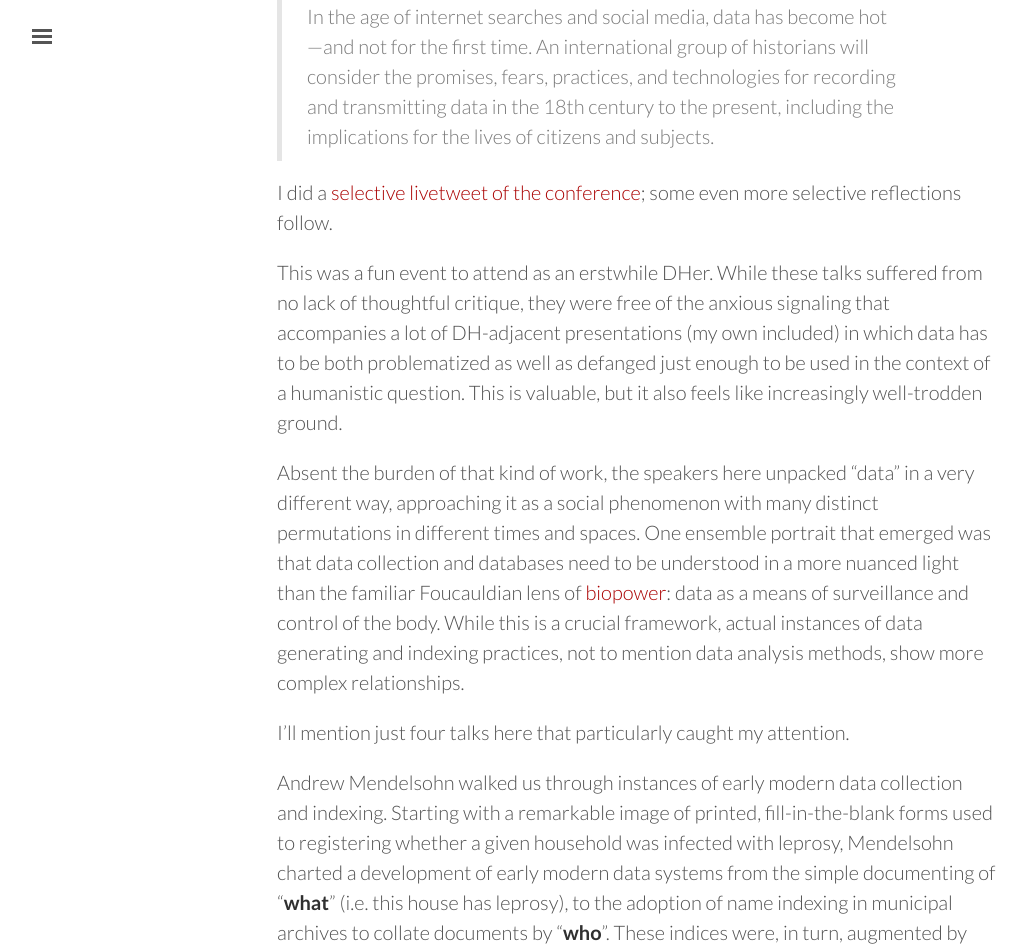
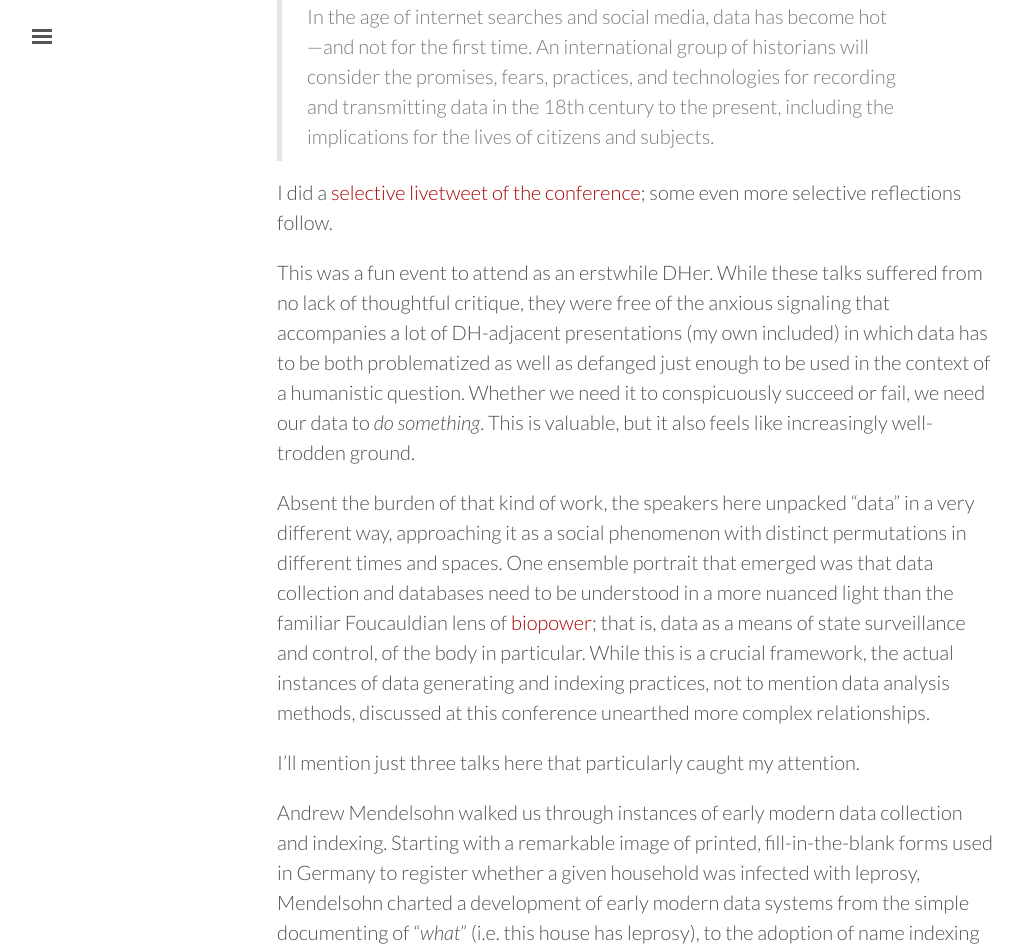
Before and after one commit to mdlincoln/mdlincoln.github.io, a Jekyll site: the page built from _posts/2016-11-23-histories-of-data.md, in a window 1280 px wide and 1400 px high, scrolled down 417 px. Shown: the top 952 px of the window, without its empty margins (3-1030 px from the left). Built offline with Jekyll 4.4.1, drawn with Linux system fonts in a browser that asks for light colours; nearby versions of some CDN libraries; comment, search, counter and statistics services are not loaded; some of the changed text lies outside the part shown.

Commit message:
typo fixes

```diff
--- a/_posts/2016-11-23-histories-of-data.md
+++ b/_posts/2016-11-23-histories-of-data.md
@@ -16,42 +16,42 @@
 
 This was a fun event to attend as an erstwhile DHer.
 While these talks suffered from no lack of thoughtful critique, they were free of the anxious signaling that accompanies a lot of DH-adjacent presentations (my own included) in which data has to be both problematized as well as defanged just enough to be used in the context of a humanistic question.
+Whether we need it to conspicuously succeed or fail, we need our data to _do something_.
 This is valuable, but it also feels like increasingly well-trodden ground.
 
-Absent the burden of that kind of work, the speakers here unpacked "data" in a very different way, approaching it as a social phenomenon with many distinct permutations in different times and spaces.
-One ensemble portrait that emerged was that data collection and databases need to be understood in a more nuanced light than the familiar Foucauldian lens of [biopower](http://www.iep.utm.edu/fouc-pol/#H7): data as a means of surveillance and control of the body.
-While this is a crucial framework, actual instances of data generating and indexing practices, not to mention data analysis methods, show more complex relationships.
+Absent the burden of that kind of work, the speakers here unpacked "data" in a very different way, approaching it as a social phenomenon with distinct permutations in different times and spaces.
+One ensemble portrait that emerged was that data collection and databases need to be understood in a more nuanced light than the familiar Foucauldian lens of [biopower](http://www.iep.utm.edu/fouc-pol/#H7); that is, data as a means of state surveillance and control, of the body in particular.
+While this is a crucial framework, the actual instances of data generating and indexing practices, not to mention data analysis methods, discussed at this conference unearthed more complex relationships.
 
-I'll mention just four talks here that particularly caught my attention.
+I'll mention just three talks here that particularly caught my attention.
 
 Andrew Mendelsohn walked us through instances of early modern data collection and indexing.
-Starting with a remarkable image of printed, fill-in-the-blank forms used to registering whether a given household was infected with leprosy, Mendelsohn charted a development of early modern data systems from the simple documenting of "**what**" (i.e. this house has leprosy), to the adoption of name indexing in municipal archives to collate documents by "**who**".
-These indices were, in turn, augmented by compiled reports in which cases (medical, legal, etc.) were sorted according to topic; in other words, data about "**how**".
-What made Mendelsohn's talk particularly interesting was his many examples in which a kind of early modern "crowdsourcing" -- be it individuals delivering self-created documents to the court, or scientists contributing small notes to a journal --- drove much of these databases.
-The organization and use of these troves may certainly have been state-run, but the collection was not nearly so simple.
+Starting with a remarkable image of printed, fill-in-the-blank forms used in Germany to register whether a given household was infected with leprosy, Mendelsohn charted a development of early modern data systems from the simple documenting of "_what_" (i.e. this house has leprosy), to the adoption of name indexing in municipal archives to collate documents by "_who_".
+These indices were, in turn, augmented by compiled reports in which cases (medical, legal, etc.) were sorted according to topic; in other words, data about "_how_".
+What made Mendelsohn's talk particularly interesting was his many examples in which a kind of early modern "crowdsourcing" -- be it individuals delivering self-created documents to the court, or scientists contributing small notes to a journal --- drove the construction of these databases.
+The organization and use of these troves may certainly have been state-run, but the collection was not as top-down as we may have assumed.
 
 {% include figure.html src="http://blog.constitutioncenter.org/wp-content/uploads/2011/08/SSN-ring.jpg" caption="1938 advertisement for an SSN-engraved ring. [Image Source](http://blog.constitutioncenter.org/2011/08/happy-birthday-social-security/)" %}
 
 Sarah Igo discussed the surprising history of the Social Security Number.
 While today we are cautioned to guard the number carefully from identity theft, the first decades of the SSN were quite different.
 Most Americans were eager to conspicuously connect themselves to their personal SSN, to ensure that their promised entitlements would be delivered properly.
-While the Social Security Administration was quite adamant that it would not be issuing mandatory SSN dog tags (a totilitarian specter raised by Republican opposition), demand for SSN regalia was so potent that a _private_ market sprung up, complete with engraved rings and even tattoos!
+While the Social Security Administration was quite adamant that it would not be issuing mandatory SSN dog tags (a totalitarian specter raised by Republican opposition to the act), demand for SSN regalia was so potent that a _private_ market sprung up, complete with engraved rings and even tattoos!
 This positive embrace, and indeed the lack (before the 1970s) of real organized anxiety about the massive data collection regime that Social Security required, truly surprised Igo when she was conducting her research.
 
-Yet another interesting surprise came in a talk by Matthew Jones on [random forests](http://www.stat.berkeley.edu/~breiman/RandomForests/cc_home.htm) --- one which I was particularly interested in, as we are using them in our work at the Getty.
+Yet another surprise came in a talk by Matthew Jones on [random forests](http://www.stat.berkeley.edu/~breiman/RandomForests/cc_home.htm) --- one which I was particularly interested in, as we are using them in our work at the Getty.
 Much of his talk comprised an illuminating look at some statistical historiography --- one that is too little known, and too little referenced in digital humanities circles.
-Jones, by way of Leo Breiman, gave a brief explanation the two statistical cultures of "data modeling" (developing theory to test on data) versus "algorithmic modeling" (developing models from those data).
+Jones, by way of Leo Breiman, gave a brief explanation the [two statistical cultures of "data modeling" (developing theory to test on data) versus "algorithmic modeling" (developing models from those data)](http://projecteuclid.org/euclid.ss/1009213726).
 Random forest models belong to the latter culture, aiming to "fit" the data very well, even as the internal mechanics they use to do so become difficult to parse back into a cogent, human-understandable theory.
-These "black box"-ish[^bb] methods
-What was new to me in this talk was that the National Security Administration, which has financed random forest development, extolled the performance of RFs, but was gravely concerned about it uninterperability.
+This is sometimes called the "black box" problem.[^bb]
+What was new to me in this talk was that the National Security Administration, which has financed random forest development, extolled the performance of RFs, but was gravely concerned about their uninterperability.
 What use was the model if an analyst couldn't express, in real terms, why it made certain decisions?
 
 {% include figure.html src="/assets/images-display/data_science_venn_diagram.png" caption="'data science venn diagram' results from Google Images." %}
 
-Jones was interested in this case because he is interested epistemic virtue signaling among the contemporary data science crowd; a conversation, he noted, that often is rendered in [tweeted Venn diagrams](https://www.google.com/search?q=data+science+venn+diagram).
+Jones was looked in to this case because he was interested epistemic virtue signaling among the contemporary data science crowd; a conversation, he noted, that often is rendered in [tweeted Venn diagrams](https://www.google.com/search?q=data+science+venn+diagram).
 There is a cacophony of epistemic virtues being signaled by both critics and proponents of big data: that you don't need statistics; that you really do; that you must have specific domain expertise; that data is "theoryless" and thus domain expertise is irrelevant, etc.
-While Jones is particularly curious about this in the context of contemporary history and national security, I think it's a useful reminder for us in the digital humanities that some of the best critiques of data are actually being taken up in data science circles.
-As with the other talks in this conference, it turns out the data history we thought we knew is just a bit more complicated than we thought.
+While Jones is particularly curious about this in the context of contemporary history and national security, I think it's a useful reminder for us in the digital humanities that some of the best critiques of data are actually being taken up in data science circles, and, as Ted Underwood frequently reiterates, that [statistics has its own historiography](https://doi.org/10.1177/2053951715602494) which humanists ignore at our own peril.
 
-[^bb]: I say "-ish" because there _are_ some useful methods for visualizing the complex variable interactions that random forest models are so good at capturing, and which many scholars (humanists included) are so fond of asking for.
+[^bb]: Random forests are really only black-box-_ish_ because there _are_ some useful methods for visualizing the complex variable interactions that random forest models are so good at capturing, and which many scholars (humanists included) are so fond of asking for.
     See, for example, the [forestfloor package](https://cran.r-project.org/package=forestFloor) for R.
```
Also changed, not shown: other parts of _posts/2016-11-23-histories-of-data.md (+1 -1 lines).
